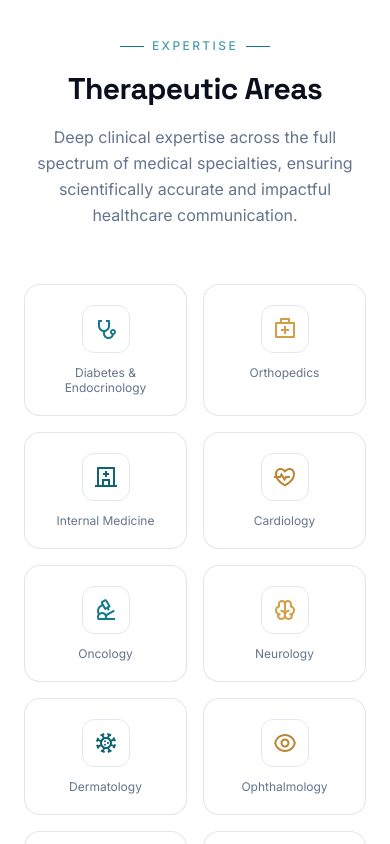
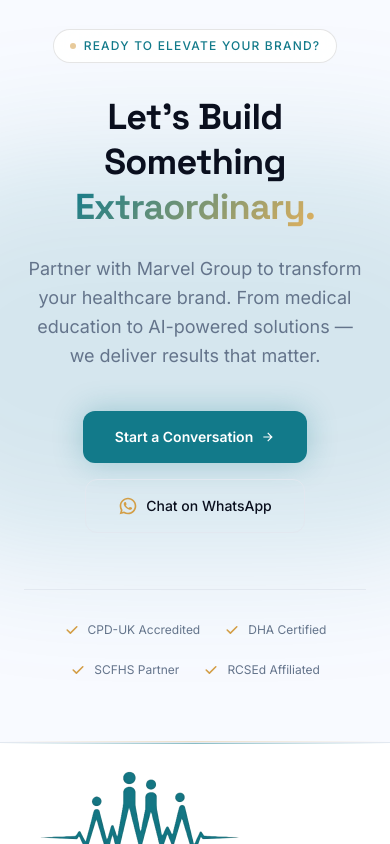
Before and after one commit to AbdelazizSleem01/Marvel-HealthCare, a Next.js app: page / in a window 390 px wide. Shown: the part 5160-6004 px from the top of the page. Built offline with nearby package versions, Linux system fonts and the light colour scheme.

Commit message:
Remove the Therapeutic Areas section

```diff
--- a/app/page.tsx
+++ b/app/page.tsx
@@ -3,7 +3,6 @@
 import InNumbersSection from "@/components/sections/InNumbersSection";
 import CreativeServicesSection from "@/components/sections/CreativeServicesSection";
 import EducationalProgramsSection from "@/components/sections/EducationalProgramsSection";
-import TherapeuticAreasSection from "@/components/sections/TherapeuticAreasSection";
 import CTASection from "@/components/sections/CTASection";
 import CompaniesSection from "@/components/sections/CompaniesSection";
 
@@ -16,7 +15,6 @@
         <InNumbersSection />
         <CreativeServicesSection />
         <EducationalProgramsSection />
-        <TherapeuticAreasSection />
         <CTASection />
       </main>
       <Footer />
--- a/components/sections/TherapeuticAreasSection.tsx
+++ /dev/null
@@ -1,65 +0,0 @@
-"use client";
-import SectionTitle from "@/components/ui/SectionTitle";
-import {
-  RiHeartPulseLine,
-  RiMicroscopeLine,
-  RiBrainLine,
-  RiEyeLine,
-  RiCapsuleLine,
-  RiWomenLine,
-  RiStethoscopeLine,
-  RiVirusLine,
-  RiUserHeartLine,
-  RiFirstAidKitLine,
-  RiHospitalLine,
-  RiHealthBookLine
-} from "react-icons/ri";
-
-const therapeuticAreas = [
-  { name: "Diabetes & Endocrinology", icon: RiStethoscopeLine, color: "text-primary-500 dark:text-primary-400" },
-  { name: "Orthopedics", icon: RiFirstAidKitLine, color: "text-secondary-500 dark:text-secondary-400" },
-  { name: "Internal Medicine", icon: RiHospitalLine, color: "text-primary-600 dark:text-primary-500" },
-  { name: "Cardiology", icon: RiHeartPulseLine, color: "text-secondary-600 dark:text-secondary-500" },
-  { name: "Oncology", icon: RiMicroscopeLine, color: "text-primary-500 dark:text-primary-400" },
-  { name: "Neurology", icon: RiBrainLine, color: "text-secondary-500 dark:text-secondary-400" },
-  { name: "Dermatology", icon: RiVirusLine, color: "text-primary-600 dark:text-primary-500" },
-  { name: "Ophthalmology", icon: RiEyeLine, color: "text-secondary-600 dark:text-secondary-500" },
-  { name: "Pulmonology", icon: RiHealthBookLine, color: "text-primary-500 dark:text-primary-400" },
-  { name: "Gastroenterology", icon: RiCapsuleLine, color: "text-secondary-500 dark:text-secondary-400" },
-  { name: "Rheumatology", icon: RiUserHeartLine, color: "text-primary-600 dark:text-primary-500" },
-  { name: "Women's Health", icon: RiWomenLine, color: "text-secondary-600 dark:text-secondary-500" },
-];
-
-export default function TherapeuticAreasSection() {
-  return (
-    <section className="section-padding bg-surface-light dark:bg-surface-dark relative overflow-hidden">
-      <div className="container-custom relative z-10">
-        <SectionTitle
-          tag="Expertise"
-          title="Therapeutic Areas"
-          description="Deep clinical expertise across the full spectrum of medical specialties, ensuring scientifically accurate and impactful healthcare communication."
-        />
-
-        <div className="grid grid-cols-2 sm:grid-cols-3 md:grid-cols-4 lg:grid-cols-6 gap-4 mt-14">
-          {therapeuticAreas.map((area, i) => {
-            const IconComponent = area.icon;
-            return (
-              <div
-                key={area.name}
-                className="group glass-light dark:glass-dark rounded-2xl p-5 flex flex-col items-center text-center gap-3 hover-lift border border-border-light dark:border-border-dark hover:border-primary-500/30 transition-all duration-300 cursor-default"
-                style={{ animationDelay: `${i * 0.05}s` }}
-              >
-                <div className={`w-12 h-12 rounded-xl bg-surface-light dark:bg-surface-dark border border-border-light dark:border-border-dark flex items-center justify-center group-hover:border-primary-500/30 transition-colors`}>
-                  <IconComponent className={`text-2xl ${area.color} group-hover:scale-110 transition-transform duration-300`} />
-                </div>
-                <span className="text-xs text-muted-light dark:text-muted-dark group-hover:text-text-light dark:group-hover:text-text-dark transition-colors leading-tight">
-                  {area.name}
-                </span>
-              </div>
-            );
-          })}
-        </div>
-      </div>
-    </section>
-  );
-}
```
